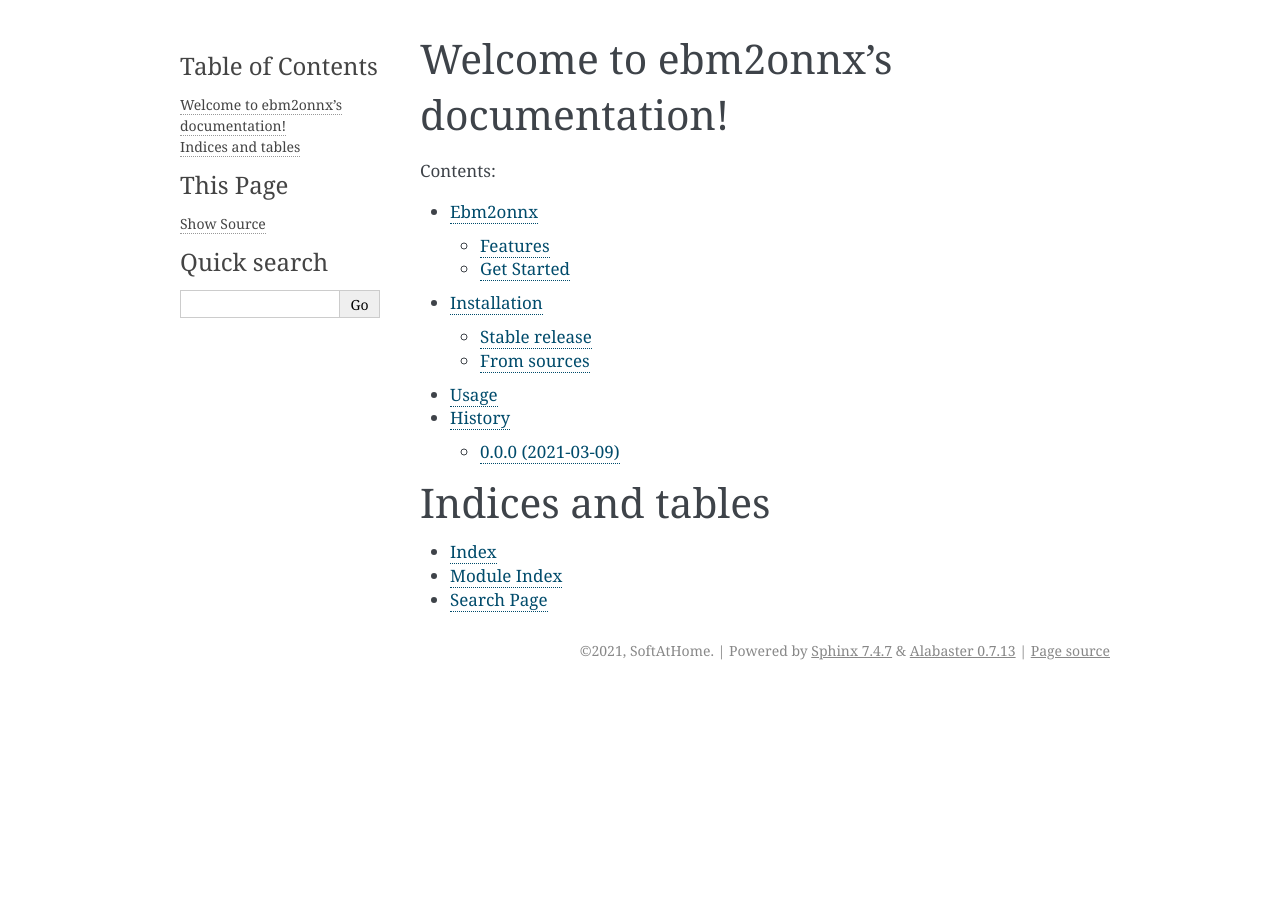
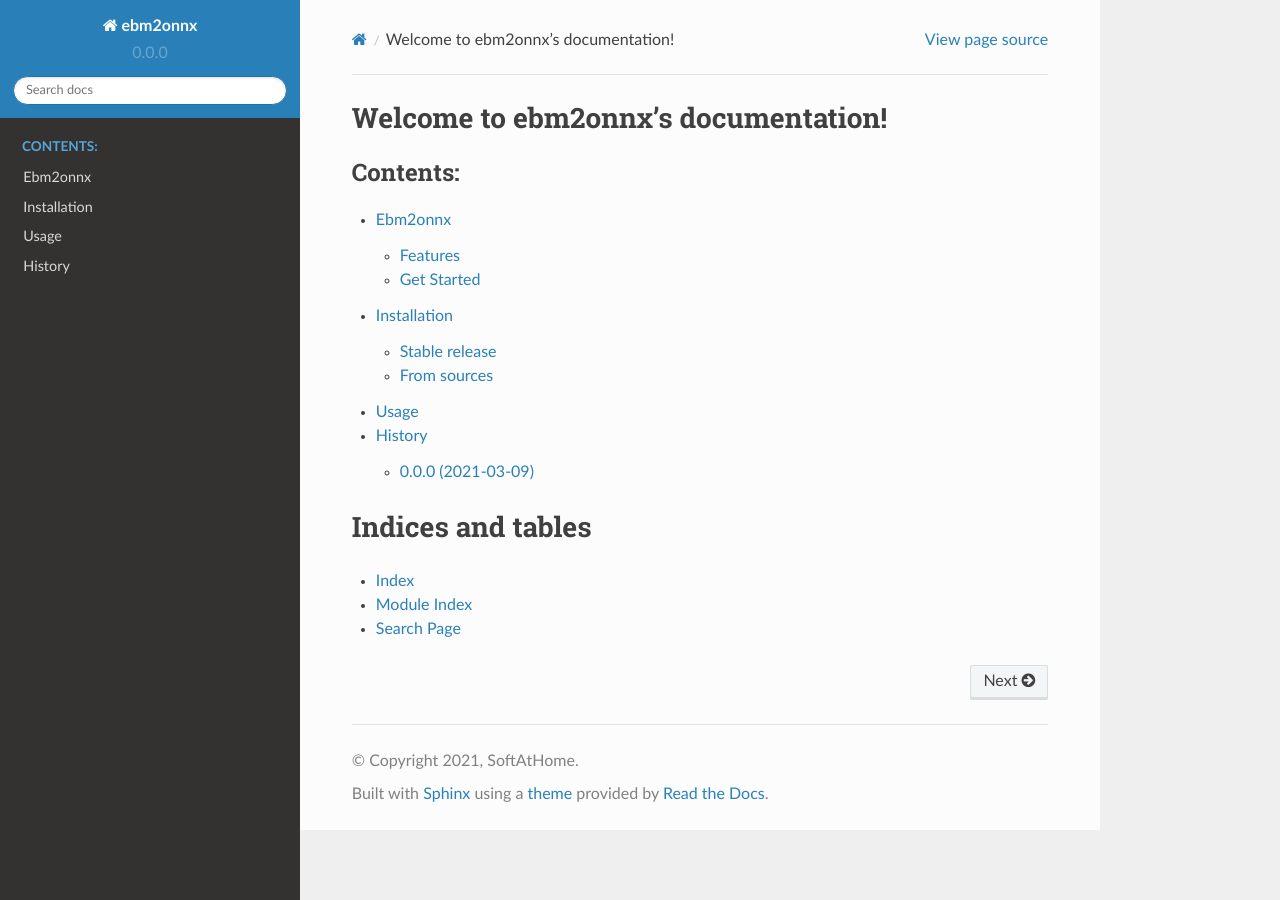
Before and after one commit to interpretml/ebm2onnx, a Sphinx documentation site: the page built from docs/index.rst, in a window 1280 px wide. Built offline with Sphinx 7.4.7 and the Read the Docs theme 2.0.0, drawn with Linux system fonts in a browser that asks for light colours; pages that are not in the unit, such as notebooks, are missing from menus.

Commit message:
chage doc theme

```diff
--- a/docs/conf.py
+++ b/docs/conf.py
@@ -31,7 +31,11 @@
 
 # Add any Sphinx extension module names here, as strings. They can be
 # extensions coming with Sphinx (named 'sphinx.ext.*') or your custom ones.
-extensions = ['sphinx.ext.autodoc', 'sphinx.ext.viewcode']
+extensions = [
+    'sphinx.ext.autodoc',
+    'sphinx.ext.napoleon',
+    'sphinx.ext.viewcode'
+]
 
 # Add any paths that contain templates here, relative to this directory.
 templates_path = ['_templates']
@@ -83,7 +87,7 @@
 # The theme to use for HTML and HTML Help pages.  See the documentation for
 # a list of builtin themes.
 #
-html_theme = 'alabaster'
+html_theme = 'sphinx_rtd_theme'
 
 # Theme options are theme-specific and customize the look and feel of a
 # theme further.  For a list of options available for each theme, see the
--- /dev/null
+++ b/docs/requirements.txt
@@ -0,0 +1,3 @@
+-r ../requirements.txt
+sphinx>=3
+sphinx_rtd_theme>=0.4
```
